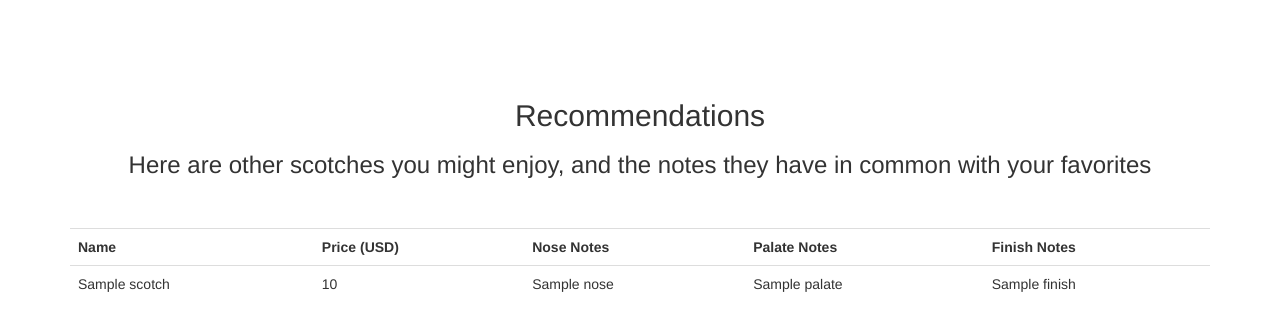
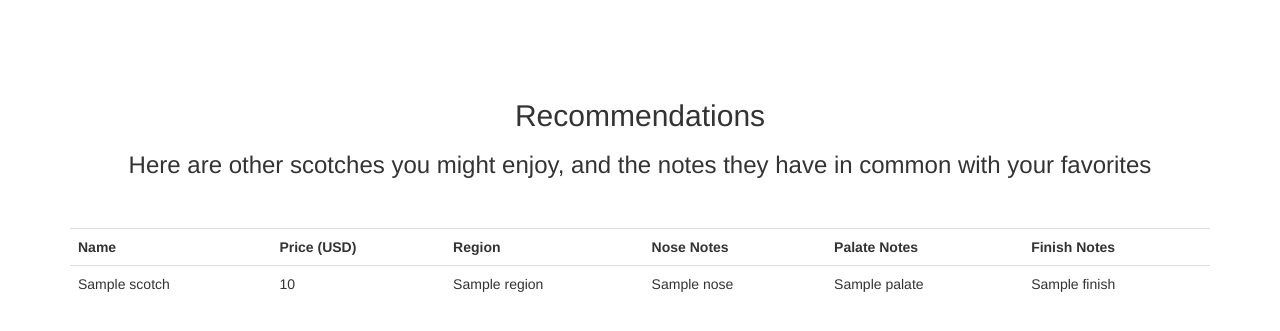
Before and after one commit to skalish/hopscotch, a Flask app: template hopscotch/templates/output.html in a window 1280 px wide. Shown: the part 51-382 px from the top of the page. Run offline with Flask 2, Linux system fonts and the light colour scheme; the template is opened without the code that fills it: most values are stand-ins (such as "Sample title", 1, 10 or a date in 2020); some libraries are stand-ins or nearby versions.

Commit message:
Add region display to recommendation page.

```diff
--- a/hopscotch/templates/output.html
+++ b/hopscotch/templates/output.html
@@ -73,9 +73,9 @@
       </div>
 
       <table class="table table-hover">
-	<tr><th>Name</th><th>Price (USD)</th><th>Nose Notes</th><th>Palate Notes</th><th>Finish Notes</th></tr>
+	<tr><th>Name</th><th>Price (USD)</th><th>Region</th><th>Nose Notes</th><th>Palate Notes</th><th>Finish Notes</th></tr>
 	{% for scotch in scotches %}
-	<tr><td>{{ scotch['name']}}</td><td>{{ scotch['price'] }}</td><td>{{ scotch['nose'] }}</td><td>{{ scotch['palate'] }}</td><td>{{ scotch['finish'] }}</td></tr>
+	<tr><td>{{ scotch['name']}}</td><td>{{ scotch['price'] }}</td><td>{{ scotch['region'] }}</td><td>{{ scotch['nose'] }}</td><td>{{ scotch['palate'] }}</td><td>{{ scotch['finish'] }}</td></tr>
 	{% endfor %}
       </table>
 
```
